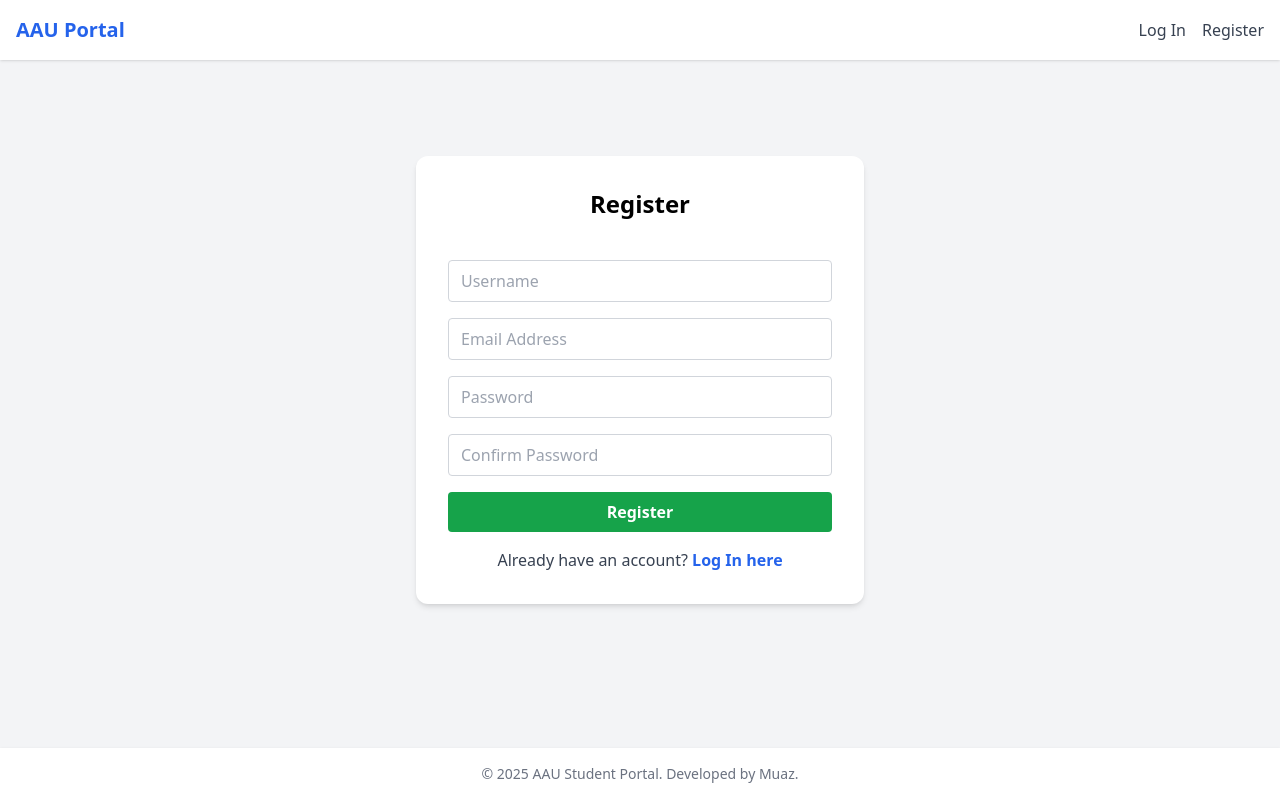
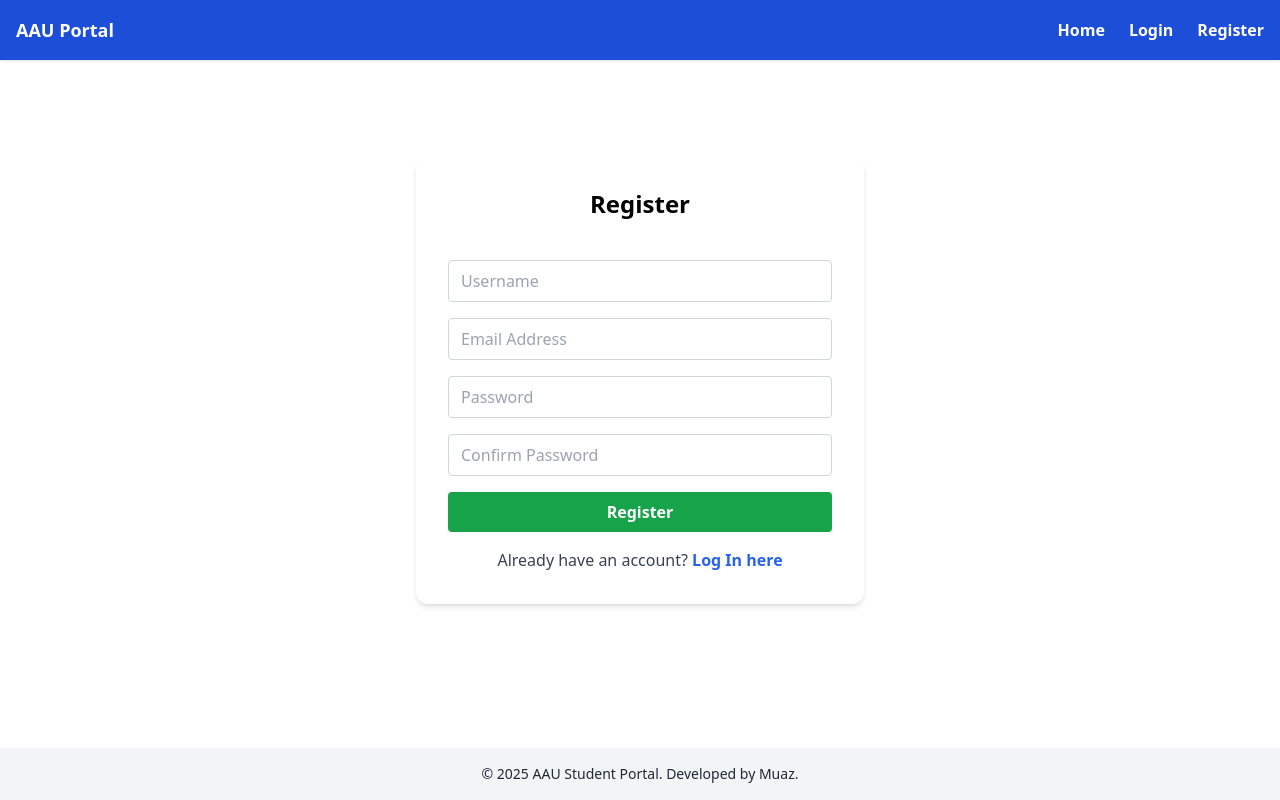
Before and after one commit to Muaz2004/Simple-Student-Portal, a Django app: page /register in a window 1280 px wide. Run offline with Django 5.2, Linux system fonts and the light colour scheme; some libraries are stand-ins or nearby versions.

Commit message:
styled more

```diff
--- a/portal/templates/portal/layout.html
+++ b/portal/templates/portal/layout.html
@@ -3,36 +3,42 @@
 <html lang="en">
 <head>
     <meta charset="UTF-8">
-    <title>{% block title %}Student Portal{% endblock %}</title>
+    <title>{% block title %}AAU Student Portal{% endblock %}</title>
     <script src="https://cdn.tailwindcss.com"></script>
 </head>
-<body class="bg-gray-100 min-h-screen flex flex-col">
+<body class="bg-white min-h-screen flex flex-col text-black">
 
     <!-- Navbar -->
-    <nav class="bg-white shadow p-4 flex justify-between items-center">
-        <a href="{% url 'index' %}" class="text-xl font-bold text-blue-600">AAU Portal</a>
-        <ul class="flex space-x-4 items-center">
+    <nav class="bg-blue-700 text-white shadow p-4 flex justify-between items-center">
+        <!-- Brand / Logo -->
+        <div class="font-bold text-lg">
+            <a href="{% url 'index' %}" class="hover:text-blue-200">AAU Portal</a>
+        </div>
+
+        <!-- Navigation Items (moved to right) -->
+        <ul class="flex space-x-6 items-center">
+            <!-- Home is always visible -->
+            <li><a href="{% url 'index' %}" class="hover:text-blue-200 font-semibold">Home</a></li>
+
             {% if user.is_authenticated %}
-                <li><a href="{% url 'profile' %}" class="text-gray-700 font-semibold">{{ user.username }}</a></li>
-                <li><a href="{% url 'cregistration' %}" class="text-gray-700 hover:text-blue-600">Course Registration</a></li>
-                <li><a href="{% url 'asses' %}" class="text-gray-700 hover:text-blue-600">Grade Report</a></li>
-                <li><a href="{% url 'edunews' %}" class="text-gray-700 hover:text-blue-600">News</a></li>
-                <li><a href="{% url 'logout' %}" class="text-red-600 font-semibold hover:text-red-700">Log Out</a></li>
+                <li><a href="{% url 'asses' %}" class="hover:text-blue-200 font-semibold">Grade Report</a></li>
+                <li><a href="{% url 'cregistration' %}" class="hover:text-blue-200 font-semibold">Course Registration</a></li>
+                <li><a href="{% url 'edunews' %}" class="hover:text-blue-200 font-semibold">News</a></li>
+                <li><a href="{% url 'logout' %}" class="text-red-400 hover:text-red-600 font-semibold">Log Out</a></li>
             {% else %}
-                <li><a href="{% url 'login' %}" class="text-gray-700 hover:text-blue-600">Log In</a></li>
-                <li><a href="{% url 'register' %}" class="text-gray-700 hover:text-blue-600">Register</a></li>
+                <li><a href="{% url 'login' %}" class="hover:text-blue-200 font-semibold">Login</a></li>
+                <li><a href="{% url 'register' %}" class="hover:text-blue-200 font-semibold">Register</a></li>
             {% endif %}
         </ul>
     </nav>
 
     <!-- Main Content -->
     <main class="flex-1 w-full">
-        {% block body %}
-        {% endblock %}
+        {% block body %}{% endblock %}
     </main>
 
     <!-- Footer -->
-    <footer class="bg-white shadow p-4 text-center text-gray-500 text-sm">
+    <footer class="bg-gray-100 text-gray-800 p-4 text-center text-sm">
         &copy; 2025 AAU Student Portal. Developed by Muaz.
     </footer>
 
```
Also changed, not shown: portal/templates/portal/index.html (+32 -10 lines), portal/templates/portal/news.html (+13 -5 lines), db.sqlite3.
